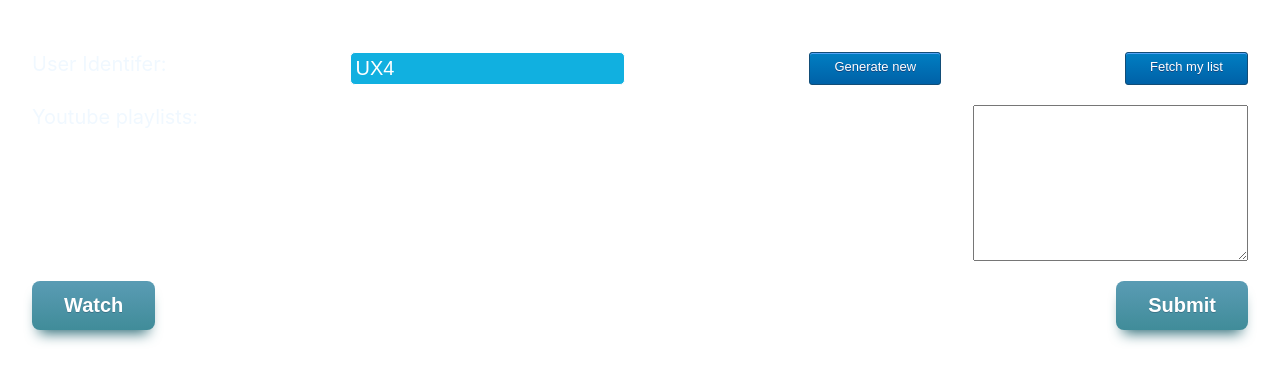
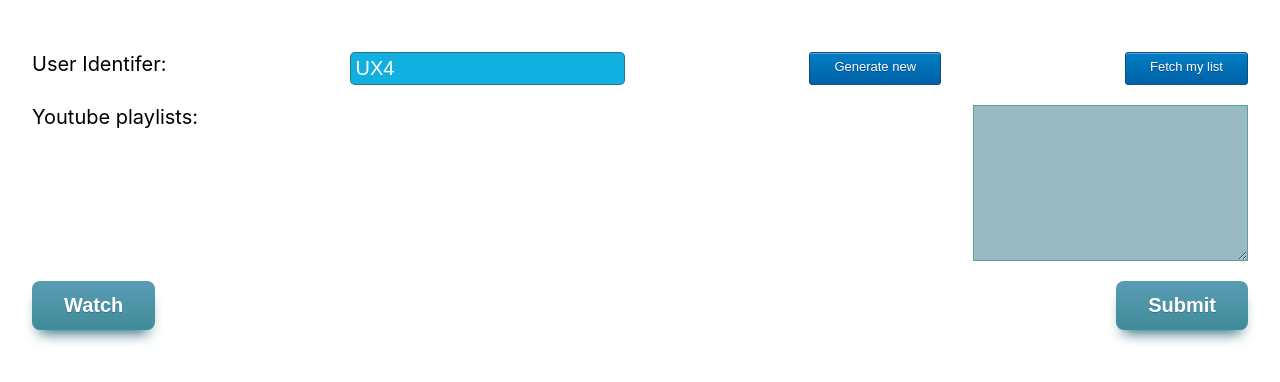
Before and after one commit to hex0cter/youtube-explicit, a React (Create React App) app: page /admin in a window 1280 px wide. Shown: the top 382 px of the page. Built offline with nearby package versions, Linux system fonts and the light colour scheme; no server answers.

Commit message:
More styling

```diff
--- a/src/components/Admin/index.js
+++ b/src/components/Admin/index.js
@@ -29,12 +29,16 @@ class Admin extends React.Component {
       user: userIdentifier,
       playlists
     }
+    const element = document.getElementById('playlist_textarea')
     await axios.post(`https://api.solna.xyz/v1/playlists`, params)
+    element.select()
   }
 
   fetchPlaylists = async() => {
     const userIdentifier = this.props.userIdentifier.trim()
     localStorage.setItem('userIdentifier', userIdentifier)
+    const element = document.getElementById('playlist_textarea')
+    element.value = ''
 
     const response = await axios.get(`https://api.solna.xyz/v1/playlists?user=${userIdentifier}`)
     if (response.data === '') {
@@ -44,6 +48,8 @@ class Admin extends React.Component {
 
     const playlists = response.data.playlists
     this.props.onUpdatePlayLists(playlists)
+
+    element.select()
   }
 
   componentDidMount = async() => {
@@ -69,12 +75,19 @@ class Admin extends React.Component {
           Youtube playlists:<br/>
         </div>
         <div>
-          <textarea rows="10" cols="34" onChange={this.updatePlaylists} value={this.props.playlists.join('\n')} />
+          <textarea
+            id='playlist_textarea'
+            rows="10"
+            cols="34"
+            onChange={this.updatePlaylists}
+            value={this.props.playlists.join('\n')}
+            className={styles.TextArea}
+          />
         </div>
       </div>
       <div className={styles.Submit}>
-        <div className={styles.myButton} onClick={() => {window.location = '/'}}>Watch</div>
-        <div className={styles.myButton} onClick={this.submitPlaylists}>
+        <div className={styles.BigButton} onClick={() => {window.location = '/'}}>Watch</div>
+        <div className={styles.BigButton} onClick={this.submitPlaylists}>
           Submit
         </div>
       </div>
--- a/src/components/Admin/index.module.css
+++ b/src/components/Admin/index.module.css
@@ -1,5 +1,4 @@
 .Admin {
-  color: aliceblue;
   padding: 2em;
 }
 
@@ -27,16 +26,23 @@
   justify-content: space-between;
 }
 
-textarea {
+.TextArea {
   outline: none;
   font-size: 13px;
   font-weight: bold;
   font-family: Verdana, Arial, Helvetica, sans-serif;
+  background-color: rgba(43, 116, 126, 0.486);
+  border-color: cadetblue;
+}
+
+::selection {
+  background-color: rgba(3, 3, 3, 0.568);
+  color: white;
 }
 
 .InputText {
   font-size:20px;
-  border: 1px solid white;
+  border: 1px solid rgba(71, 60, 60, 0.514);
   border-radius: 5px;
   color: white;
   background: #11b0e0;
@@ -55,7 +61,7 @@ textarea {
   display: flex;
 }
 
-.myButton {
+.BigButton {
 	box-shadow: 0px 10px 14px -7px #276873;
 	background:linear-gradient(to bottom, #599bb3 5%, #408c99 100%);
 	background-color:#599bb3;
@@ -71,12 +77,12 @@ textarea {
 	text-shadow:0px 1px 0px #3d768a;
 }
 
-.myButton:hover {
+.BigButton:hover {
 	background:linear-gradient(to bottom, #408c99 5%, #599bb3 100%);
 	background-color:#408c99;
 }
 
-.myButton:active {
+.BigButton:active {
 	position:relative;
 	top:1px;
 }
--- a/src/components/ListPreview/index.js
+++ b/src/components/ListPreview/index.js
@@ -24,8 +24,10 @@ class ListPreview extends React.Component {
   render() {
     return (
       <div>
-        <div className={styles.AppDescriptor}>
-          <div className={styles.AppTitle}><img src='/logo192.png' alt='youtube' className={styles.YoutubeLogo} /> YouTube</div>
+        <div className={styles.TopBar}>
+          <div className={styles.AppTitle}>
+            <img src='/logo192.png' alt='youtube' className={styles.YoutubeLogo} /> YouTube
+          </div>
           <div className={styles.UserIdentifier}>
             <div className={styles.UserIdentifierInput}>
               <input
--- a/src/components/ListPreview/index.module.css
+++ b/src/components/ListPreview/index.module.css
@@ -34,11 +34,11 @@
   padding-bottom: 1em;
 }
 
-.AppDescriptor {
+.TopBar {
   color: #000;
   font-family: cursive;
   text-align: left;
-  padding: 0 1em;
+  padding: 0.5em;
   display: flex;
   justify-content: space-between;
   flex-direction: row;
@@ -46,11 +46,11 @@
 
 .AppTitle {
   font-size: 30px;
-  padding: 1em 0 1em 0;
+  /* padding: 1em 0 1em 0; */
   font-family: sans-serif;
 }
 
-.AppDescriptor button {
+.TopBar button {
   background-color: aliceblue;
   margin-left: 1em;
 }
@@ -68,7 +68,7 @@
 }
 
 .Button {
-	box-shadow: 0px 10px 14px -7px #276873;
+	box-shadow: 0px 10px 8px -8px #276873;
 	background:linear-gradient(to bottom, #599bb3 5%, #408c99 100%);
 	background-color:#599bb3;
 	border-radius:8px;
@@ -95,6 +95,7 @@
 .YoutubeLogo {
   height: 30px;
   vertical-align: bottom;
+  padding-bottom: 9px;
 }
 
 @media screen and (min-width: 700px) {
@@ -106,7 +107,7 @@
     padding: 0 2em 0 1em;
   }
 
-  .AppDescriptor button {
+  .TopBar button {
     font-size: 20px;
     background-color: #4CAF50;
     border: none;
@@ -116,7 +117,7 @@
     display: inline-block;
   }
 
-  .AppDescriptor input {
+  .TopBar input {
     font-size: 20px;
     border: none;
     padding: 15px 32px 15px 32px;
@@ -167,5 +168,6 @@
 
   .YoutubeLogo {
     height: 20px;
+    padding-bottom: 2px;
   }
 }
```
